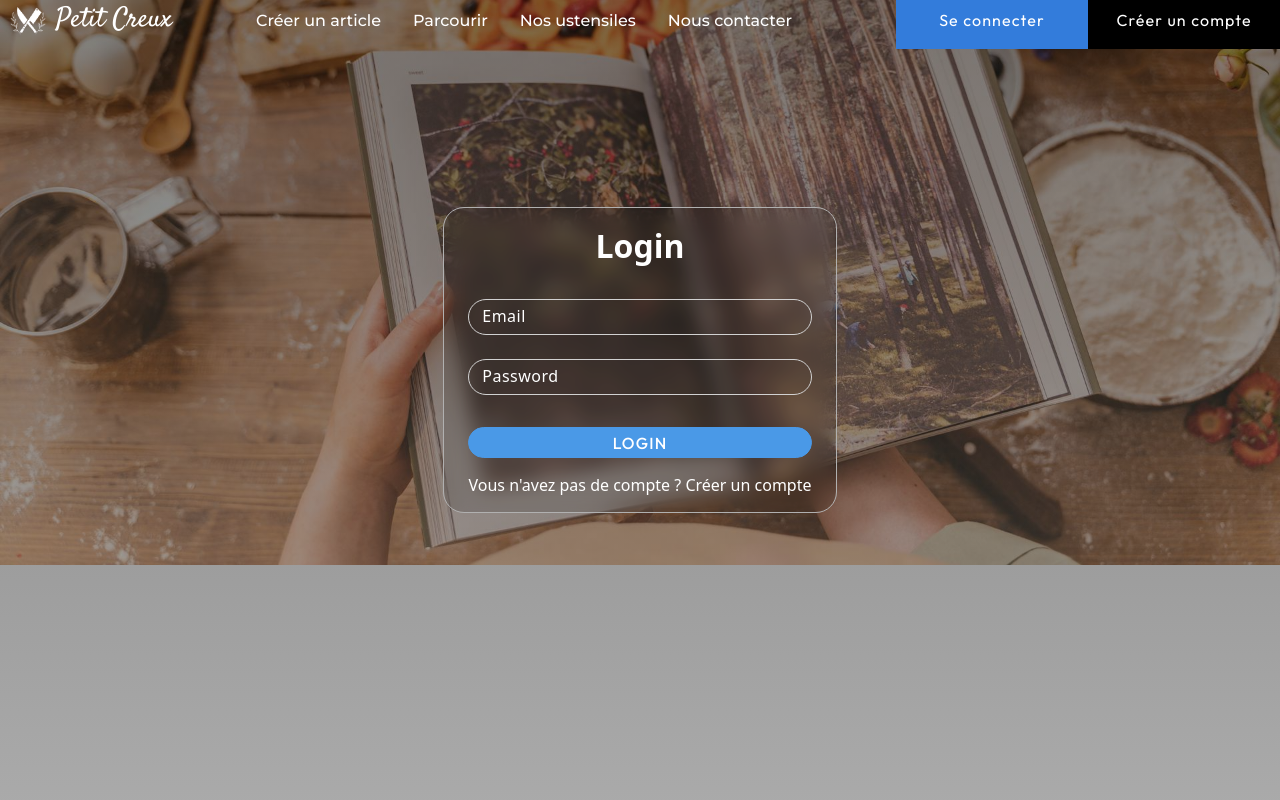
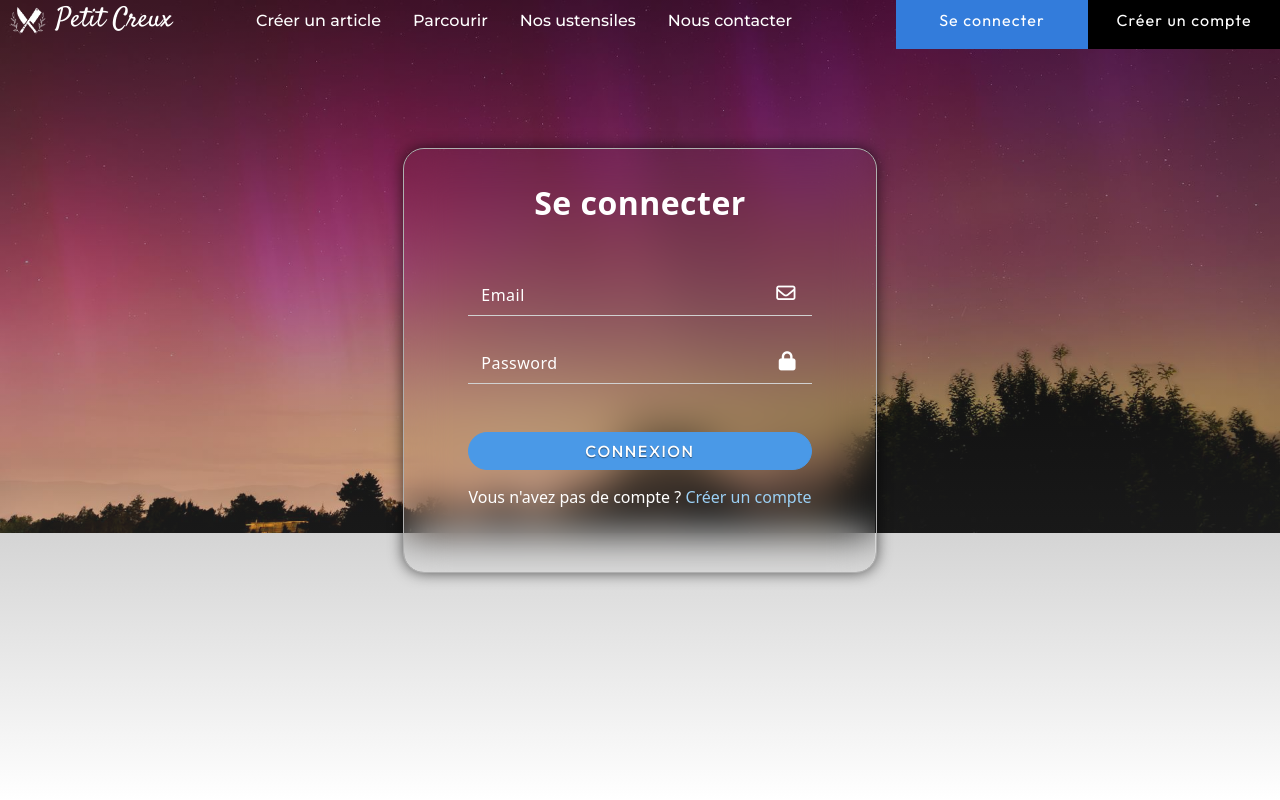
Before and after one commit to axelhri/Petit-Creux, a React (Vite) app: page /login in a window 1280 px wide. Shown: the top 800 px of the page. Built offline with nearby package versions, Linux system fonts and the light colour scheme.

Commit message:
login form

```diff
--- a/src/CSS/Login.module.css
+++ b/src/CSS/Login.module.css
@@ -39,10 +39,10 @@
 }
 
 .backgroundHome {
-  background: linear-gradient(rgba(0, 0, 0, 0.5), rgba(255, 255, 255, 0.5)),
-    url(../images/pexels-anthonyshkraba-production-8902124.jpg) no-repeat 0 -18rem;
-  min-height: 300vh;
-  background-size: contain;
+  background: linear-gradient(rgba(0, 0, 0, 0.5), rgba(255, 255, 255, 0.144)),
+    url(../images/test.jpg) no-repeat 0 -20rem;
+  min-height: 100vh;
+  background-size: 100%;
 }
 
 #loginMain {
@@ -51,21 +51,23 @@
   display: grid;
   /* outline: 2px solid red; */
   place-items: center;
+  padding: 1rem;
 }
 
 #form {
-  padding: 1rem 1.5rem;
+  padding: 2rem 4rem 4rem 4rem;
   display: flex;
   flex-direction: column;
-  background-color: rgba(0, 0, 0, 0.123);
-  backdrop-filter: blur(10px);
+  backdrop-filter: blur(20px);
+  box-shadow: 0 0 15px rgba(0, 0, 0, 0.712);
   border-radius: 20px;
   outline: 1px solid var(--clr-nuance-300);
 }
 
 .formTitle {
   text-align: center;
-  margin-block-end: 2rem;
+  margin-block-end: 3rem;
+  letter-spacing: 0.03rem;
   color: var(--clr-white);
 }
 
@@ -78,9 +80,28 @@
 
 .formInput {
   padding: 0.5rem 0.8rem;
-  border-radius: 20px;
+  outline: none;
   border: 1px solid var(--clr-nuance-200);
+  border-left: none;
+  border-right: none;
+  border-top: none;
   background: transparent;
+  inline-size: 100%;
+  font-size: 1.2rem;
+  color: var(--clr-white);
+}
+
+.inputBox {
+  position: relative;
+}
+
+.inputBox i {
+  position: absolute;
+  top: 50%;
+  transform: translateY(-50%);
+  right: 1rem;
+  color: white;
+  font-size: 1.2rem;
 }
 
 .formInput::placeholder {
@@ -93,14 +114,17 @@
   background-color: var(--clr-primary-500);
   border: 1px solid var(--clr-primary-500);
   border-radius: 20px;
-  padding: 0.3rem 1rem;
+  padding: 0.5rem 1rem;
   text-transform: uppercase;
   font-size: 1rem;
   font-weight: 500;
   color: var(--clr-white);
   font-family: var(--ff-button);
-  letter-spacing: 0.07rem;
-  margin-block: 2rem 1rem;
+  letter-spacing: 0.1rem;
+  margin-block: 3rem 1rem;
+  text-shadow: #00000079 0 1px 1px;
+  transition: var(--transition-02);
+  cursor: pointer;
 }
 
 .submitBtn:hover {
@@ -112,3 +136,12 @@
   color: var(--clr-white);
   font-size: 1rem;
 }
+
+.formAlt a {
+  color: var(--clr-primary-300);
+  transition: var(--transition-02);
+}
+
+.formAlt a:hover {
+  color: var(--clr-primary-600);
+}
--- a/src/CSS/Navbar.module.css
+++ b/src/CSS/Navbar.module.css
@@ -46,6 +46,7 @@
 .navContainer {
   inline-size: 100%;
   position: fixed;
+  z-index: 1;
 }
 
 @media screen and (max-width: 1200px) {
@@ -72,9 +73,9 @@
 
   .linkContainer {
     position: fixed;
-    z-index: -1;
     top: 0;
     left: 0;
+    z-index: -1;
     transform: translateY(-100%);
     font-size: 2rem;
     background-color: rgba(0, 0, 0, 0.399);
--- a/src/components/Navbar.jsx
+++ b/src/components/Navbar.jsx
@@ -54,13 +54,14 @@ function Navbar() {
             } ${scrolled ? styles.scrolled : ""}`}
           />
 
-          <span
+          <a
+            href="/"
             className={`${styles.logoTitle} ${
               isOpen ? styles.active : styles.notActive
             } ${scrolled ? styles.scrolled : ""}`}
           >
             Petit Creux
-          </span>
+          </a>
         </div>
 
         <div
--- a/src/pages/Home.jsx
+++ b/src/pages/Home.jsx
@@ -19,7 +19,7 @@ function Home() {
           </h1>
           <div className={styles.headerBtnContainer}>
             <a href="" className={styles.getStartedBtn}>
-              Je commence<i class="fa-solid fa-arrow-right"></i>
+              Je commence<i className="fa-solid fa-arrow-right"></i>
             </a>
           </div>
         </div>
--- a/src/pages/Login.jsx
+++ b/src/pages/Login.jsx
@@ -7,7 +7,7 @@ const Login = () => {
   const [formData, setFormData] = useState({ email: "", password: "" });
   const { email, password } = formData;
 
-  const navigate = useNavigate(); // Initialisation de useNavigate
+  const navigate = useNavigate();
 
   const onChange = (e) =>
     setFormData({ ...formData, [e.target.name]: e.target.value });
@@ -15,18 +15,15 @@ const Login = () => {
   const onSubmit = async (e) => {
     e.preventDefault();
     try {
-      // Mise à jour de l'URL vers ton endpoint sur Postman
       const res = await axios.post(
         "http://localhost:5000/api/v1/auth/login",
         formData
       );
       console.log("Login successful", res.data);
 
-      // Stocker le token JWT dans le localStorage
       localStorage.setItem("token", res.data.token);
 
-      // Rediriger vers la page d'accueil ou une autre page après la connexion
-      navigate("/"); // Par exemple, rediriger vers la page d'accueil "/"
+      navigate("/");
     } catch (error) {
       console.error("Login error", error.response.data);
     }
@@ -43,8 +40,9 @@ const Login = () => {
   return (
     <main id={styles.loginMain}>
       <form onSubmit={onSubmit} id={styles.form}>
-        <h1 className={styles.formTitle}>Login</h1>
+        <h1 className={styles.formTitle}>Se connecter</h1>
         <div className={styles.inputContainer}>
+          <div className={styles.inputBox}>
             <input
               type="email"
               name="email"
@@ -54,6 +52,9 @@ const Login = () => {
               placeholder="Email"
               required
             />
+            <i className="fa-regular fa-envelope"></i>
+          </div>
+          <div className={styles.inputBox}>
             <input
               type="password"
               name="password"
@@ -63,10 +64,12 @@ const Login = () => {
               placeholder="Password"
               required
             />
+            <i className="fa-solid fa-lock"></i>
+          </div>
         </div>
 
         <button type="submit" className={styles.submitBtn}>
-          Login
+          connexion
         </button>
         <span className={styles.formAlt}>
           Vous n'avez pas de compte ? <a href="">Créer un compte</a>
```
Also changed, not shown: src/images/test.jpg (added). Lines whose indentation alone changed are shown as unchanged.
